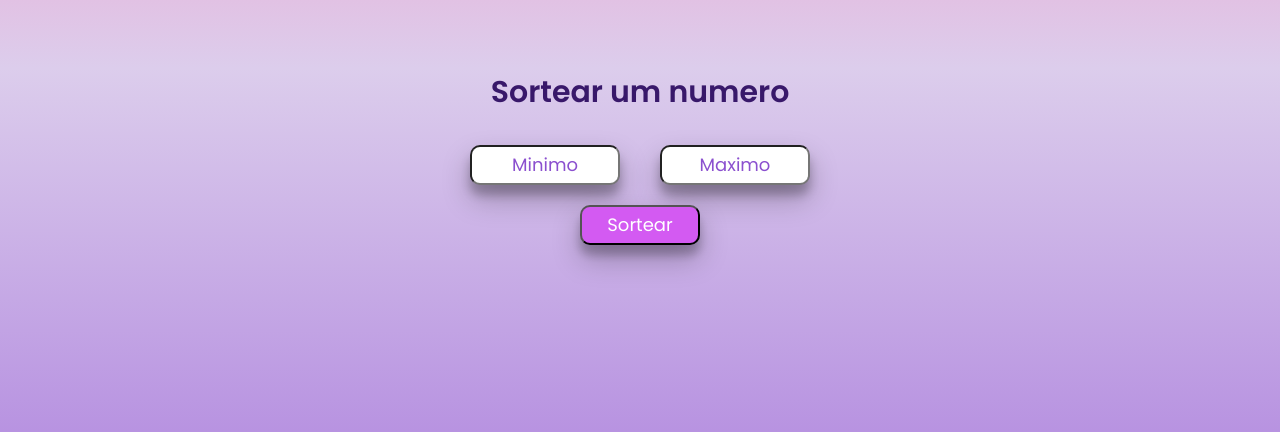
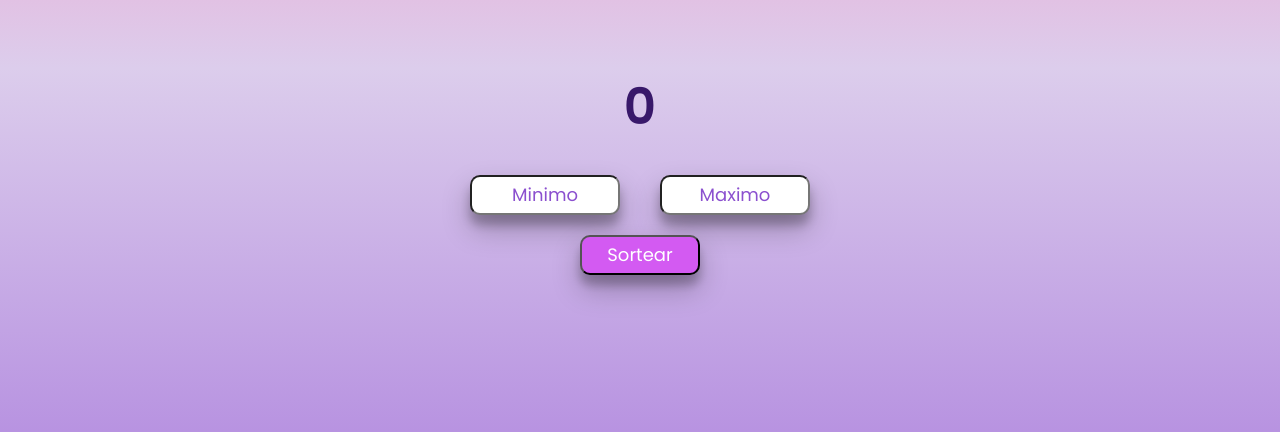
Before and after one commit to DevCarlos-web/Sorteador-de-Numeros-JS, a plain HTML site: page index.html in a window 1280 px wide. Shown: the part 332-764 px from the top of the page. Drawn offline with Linux system fonts and the light colour scheme.

Commit message:
ultimo comit

```diff
--- a/index.html
+++ b/index.html
@@ -13,7 +13,7 @@
         <div class="div-img-logo">
             <img src="./img/astro.png" alt="imagem logomarca" class="img-logo">
         </div>
-        <p class="drawn-number">Sortear um numero</p>
+        <p class="drawn-number">0</p>
         <div class="input">
             <input type="number" class="min" placeholder="Minimo">
             <input type="number" class="max" placeholder="Maximo">
--- a/script.js
+++ b/script.js
@@ -18,7 +18,7 @@ function Sortear() {
 
     const result = Math.floor(Math.random() * (max - min + 1)) + min;
 
-    drawnNumber.innerHTML = `O ganhador foi o número ${result}`;
+    drawnNumber.innerHTML = `<span>${result}</span>`;
 }
 
 
--- a/style.css
+++ b/style.css
@@ -34,8 +34,8 @@ main {
 p {
     display: flex;
     justify-content: center;
-    margin-top: 30px;
-    font-size: 30px;
+    margin-top: 0px;
+    font-size: 50px;
     color: #38186a;
     font-weight: 600;
 }
@@ -86,6 +86,8 @@ p {
     cursor: pointer;
 }
 
+
+
 @media screen and (max-width: 431px) {
     .img-logo {
         width: 320px;
```
